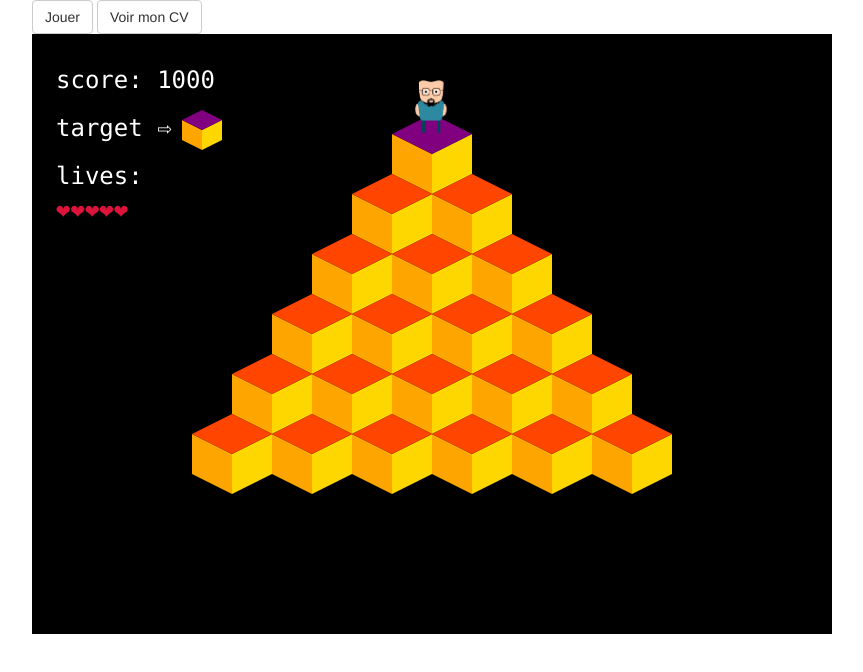
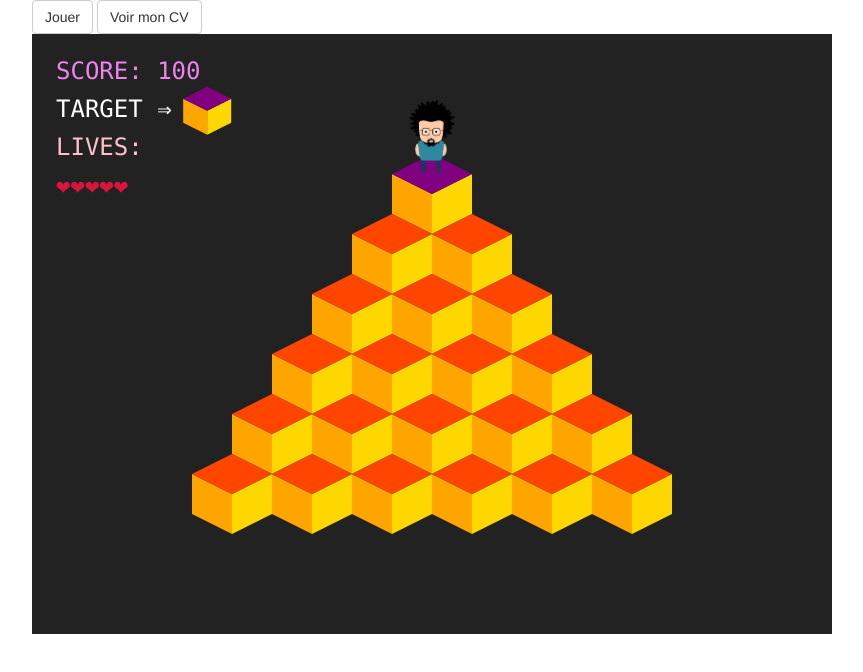
Before and after one commit to giuseppedeponte/qurriqulum, a plain HTML site: page index.html in a window 1280 px wide. Shown: the whole page, without its empty margins (38-901 px from the left). Drawn offline with nearby package versions, Linux system fonts and the light colour scheme.

Commit message:
Score layout fluid

```diff
--- a/index.html
+++ b/index.html
@@ -22,7 +22,7 @@
       <div id="lives"></div>
       <div id="points"></div>
     </div>
-    <canvas id="canvas" width="800" height="600" style="background-color:black;"></canvas><!-- canvas -->
+    <canvas id="canvas" width="800" height="600" style="background-color:#222;"></canvas><!-- canvas -->
     <div id="resume"></div><!-- just show the resume module -->
   </main>
   <!-- Scripts -->
--- a/scripts/game.js
+++ b/scripts/game.js
@@ -105,20 +105,24 @@ var createGame = (function() {
         game.publish('update');
       },
       displayScore: function(game) {
+        var fz = 24;
+        var lh = fz * 1.6;
         var lives = '';
         for (var i = game.player.lives; i > 0; i -= 1) {
           lives += '❤';
         }
         game.context.save();
+        game.context.fillStyle = 'violet';
+        game.context.font = fz + 'px consolas';
+        game.context.textBaseline = 'middle';
+        game.context.fillText('SCORE: ' + game.player.score, fz, lh);
         game.context.fillStyle = 'white';
-        game.context.font = '24px Consolas';
-        game.context.textBaseline = 'middle';
-        game.context.fillText('score: 1000', 24, 48);
-        game.context.fillText('target \u21E8 ', 24, 48 * 2);
-        helpers.drawCube(game.context, 170, 48*2 + 20, 20, 20, 20, game.map.colors.target, game.map.colors.left, game.map.colors.right);
-        game.context.fillText('lives:', 24, 48*3);
+        game.context.fillText('TARGET \u21D2 ', fz, lh * 2);
+        helpers.drawCube(game.context, fz * 7.3, lh * 2 + fz, fz, fz, fz, game.map.colors.target, game.map.colors.left, game.map.colors.right);
+        game.context.fillStyle = 'pink';
+        game.context.fillText('LIVES:', fz, lh * 3);
         game.context.fillStyle = 'crimson';
-        game.context.fillText(lives, 24, 48*3.7);
+        game.context.fillText(lives, fz, lh * 4);
         game.context.restore();
       },
       render: function(game, lerp) {
--- a/scripts/main.js
+++ b/scripts/main.js
@@ -8,7 +8,7 @@ window.addEventListener('DOMContentLoaded', function() {
     },
     map: {
       oX: canvas.width / 2,
-      oY: 160,
+      oY: 200,
       tileSize: 40,
       map: [
         [0, 0, 0, 0, 0, 0],
--- a/scripts/p.js
+++ b/scripts/p.js
@@ -5,6 +5,7 @@ var createPlayer = (function() {
     this.context = context;
     this.img = null;
     this.lives = 5;
+    this.score = 0;
     this.currentTile = firstTile;
   };
   // common props and methods
--- a/scripts/tilemap.js
+++ b/scripts/tilemap.js
@@ -72,6 +72,7 @@ var createTilemap = (function() {
           that.tiles[y][x].hasPlayer = false;
         }
       }
+      player.score += 100;
       player.currentTile.hasPlayer = true;
       that.update(player.currentTile);
     });
```
